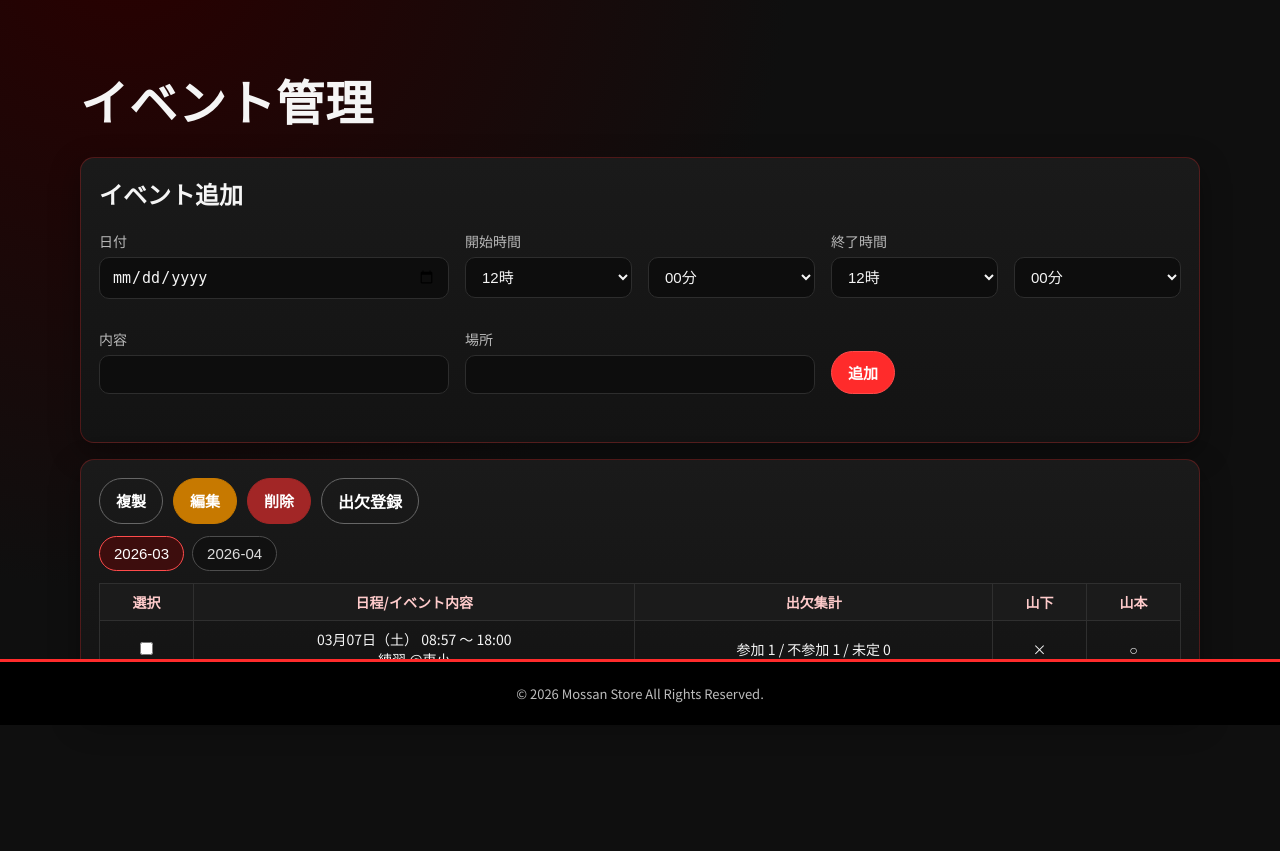
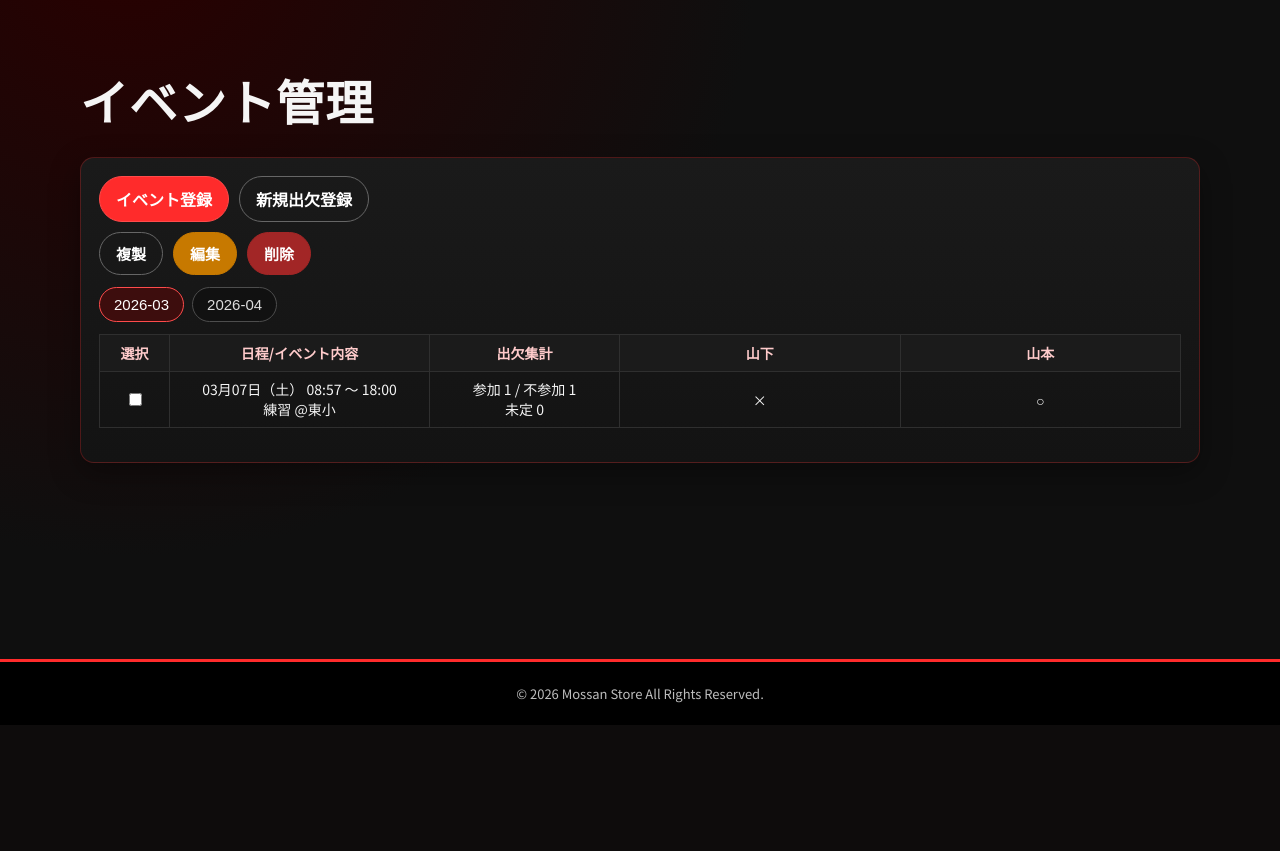
Before and after one commit to ryosuke0612/mossan-store, a Flask app: page /app in a window 1280 px wide. Shown: the part 75-926 px from the top of the page. After the commit the page ends 800 px from the top, so only its background shows below. Run offline with Flask 3, Linux system fonts and the light colour scheme; the visitor is signed in with stand-in values (Sample User, id 1); data comes from the database, SQL or seed files in the repository.

Commit message:
codex イベント一覧表修正とイベント登録ページを別にする

```diff
--- a/app.py
+++ b/app.py
@@ -356,9 +356,12 @@ def index():
     )
 
 
-@app.route("/add", methods=["POST"])
+@app.route("/add", methods=["GET", "POST"])
 @login_required
 def add_match():
+    if request.method == "GET":
+        return render_template("add.html")
+
     start_time = build_time_from_form("start_time")
     end_time = build_time_from_form("end_time")
     if not is_valid_10min_time(start_time) or not is_valid_10min_time(end_time):
--- a/templates/index.html
+++ b/templates/index.html
@@ -27,6 +27,34 @@
 .month-pane { display: none; }
 .month-pane.active { display: block; }
 .inline-check { width: auto; }
+.events-table .col-select {
+  width: 70px;
+  min-width: 70px;
+}
+.events-table .col-event {
+  width: 260px;
+  min-width: 260px;
+}
+.events-table .col-summary {
+  width: 190px;
+  min-width: 190px;
+}
+.events-table .event-lines,
+.events-table .summary-lines {
+  line-height: 1.4;
+  white-space: normal;
+}
+.action-rows {
+  display: flex;
+  flex-direction: column;
+  gap: 10px;
+  margin-bottom: 12px;
+}
+.action-row {
+  display: flex;
+  gap: 10px;
+  flex-wrap: wrap;
+}
 </style>
 {% endblock %}
 
@@ -34,65 +62,17 @@
 <h1 class="page-title">イベント管理</h1>
 
 <section class="panel">
-  <h2 style="margin-top:0;">イベント追加</h2>
-  <form method="POST" action="/add">
-    <div class="grid-3">
-      <div class="field">
-        <label>日付</label>
-        <input type="date" name="date" required>
+  <form method="POST" action="/matches/action">
+    <div class="action-rows">
+      <div class="action-row">
+        <a href="/add" class="btn">イベント登録</a>
+        <a id="attendance-month-link" href="/attendance/month" class="btn secondary">新規出欠登録</a>
       </div>
-      <div class="field">
-        <label>開始時間</label>
-        <div class="grid-2">
-          <select name="start_time_hour" required>
-            {% for h in range(24) %}
-            <option value="{{ h }}" {% if h == 12 %}selected{% endif %}>{{ "%02d"|format(h) }}時</option>
-            {% endfor %}
-          </select>
-          <select name="start_time_minute" required>
-            {% for m in range(0, 60, 10) %}
-            <option value="{{ m }}" {% if m == 0 %}selected{% endif %}>{{ "%02d"|format(m) }}分</option>
-            {% endfor %}
-          </select>
-        </div>
+      <div class="action-row">
+        <button type="submit" name="action" value="duplicate" class="btn secondary">複製</button>
+        <button type="submit" name="action" value="edit" class="btn warning">編集</button>
+        <button type="submit" name="action" value="delete" class="btn danger" onclick="return confirm('選択したイベントを削除しますか？');">削除</button>
       </div>
-      <div class="field">
-        <label>終了時間</label>
-        <div class="grid-2">
-          <select name="end_time_hour" required>
-            {% for h in range(24) %}
-            <option value="{{ h }}" {% if h == 12 %}selected{% endif %}>{{ "%02d"|format(h) }}時</option>
-            {% endfor %}
-          </select>
-          <select name="end_time_minute" required>
-            {% for m in range(0, 60, 10) %}
-            <option value="{{ m }}" {% if m == 0 %}selected{% endif %}>{{ "%02d"|format(m) }}分</option>
-            {% endfor %}
-          </select>
-        </div>
-      </div>
-      <div class="field">
-        <label>内容</label>
-        <input type="text" name="opponent" required>
-      </div>
-      <div class="field">
-        <label>場所</label>
-        <input type="text" name="place" required>
-      </div>
-      <div class="field" style="display:flex; align-items:flex-end;">
-        <button class="btn" type="submit">追加</button>
-      </div>
-    </div>
-  </form>
-</section>
-
-<section class="panel">
-  <form method="POST" action="/matches/action">
-    <div class="btn-row" style="margin-bottom:12px; flex-wrap:nowrap;">
-      <button type="submit" name="action" value="duplicate" class="btn secondary">複製</button>
-      <button type="submit" name="action" value="edit" class="btn warning">編集</button>
-      <button type="submit" name="action" value="delete" class="btn danger" onclick="return confirm('選択したイベントを削除しますか？');">削除</button>
-      <a id="attendance-month-link" href="/attendance/month" class="btn secondary">出欠登録</a>
     </div>
 
     {% if months %}
@@ -106,12 +86,12 @@
     <div class="month-pane {% if loop.first %}active{% endif %}" data-pane="{{ month }}">
       {% if month_data.get(month) and month_data[month]|length > 0 %}
       <div class="table-wrap">
-        <table>
+        <table class="events-table">
           <thead>
             <tr>
-              <th>選択</th>
-              <th>日程/イベント内容</th>
-              <th>出欠集計</th>
+              <th class="col-select">選択</th>
+              <th class="col-event">日程/イベント内容</th>
+              <th class="col-summary">出欠集計</th>
               {% for member in members %}
               <th>{{ member }}</th>
               {% endfor %}
@@ -120,12 +100,12 @@
           <tbody>
             {% for e in month_data.get(month, []) %}
             <tr>
-              <td><input class="inline-check" type="checkbox" name="selected_ids" value="{{ e['id'] }}"></td>
-              <td>
+              <td class="col-select"><input class="inline-check" type="checkbox" name="selected_ids" value="{{ e['id'] }}"></td>
+              <td class="col-event event-lines">
                 <div>{{ e["date_label"] }} {{ e["start_time"] }} 〜 {{ e["end_time"] }}</div>
                 <div>{{ e["opponent"] }} @{{ e["place"] }}</div>
               </td>
-              <td>
+              <td class="col-summary summary-lines">
                 {% set ns = namespace(join_count=0, absent_count=0, undecided_count=0) %}
                 {% for member in members %}
                 {% set status = attendance_dict.get((e["id"], member), "") %}
@@ -137,7 +117,8 @@
                 {% set ns.undecided_count = ns.undecided_count + 1 %}
                 {% endif %}
                 {% endfor %}
-                参加 {{ ns.join_count }} / 不参加 {{ ns.absent_count }} / 未定 {{ ns.undecided_count }}
+                <div>参加 {{ ns.join_count }} / 不参加 {{ ns.absent_count }}</div>
+                <div>未定 {{ ns.undecided_count }}</div>
               </td>
               {% for member in members %}
               {% set status = attendance_dict.get((e["id"], member), "") %}
```
Also changed, not shown: templates/add.html (added, +61 -0 lines).
